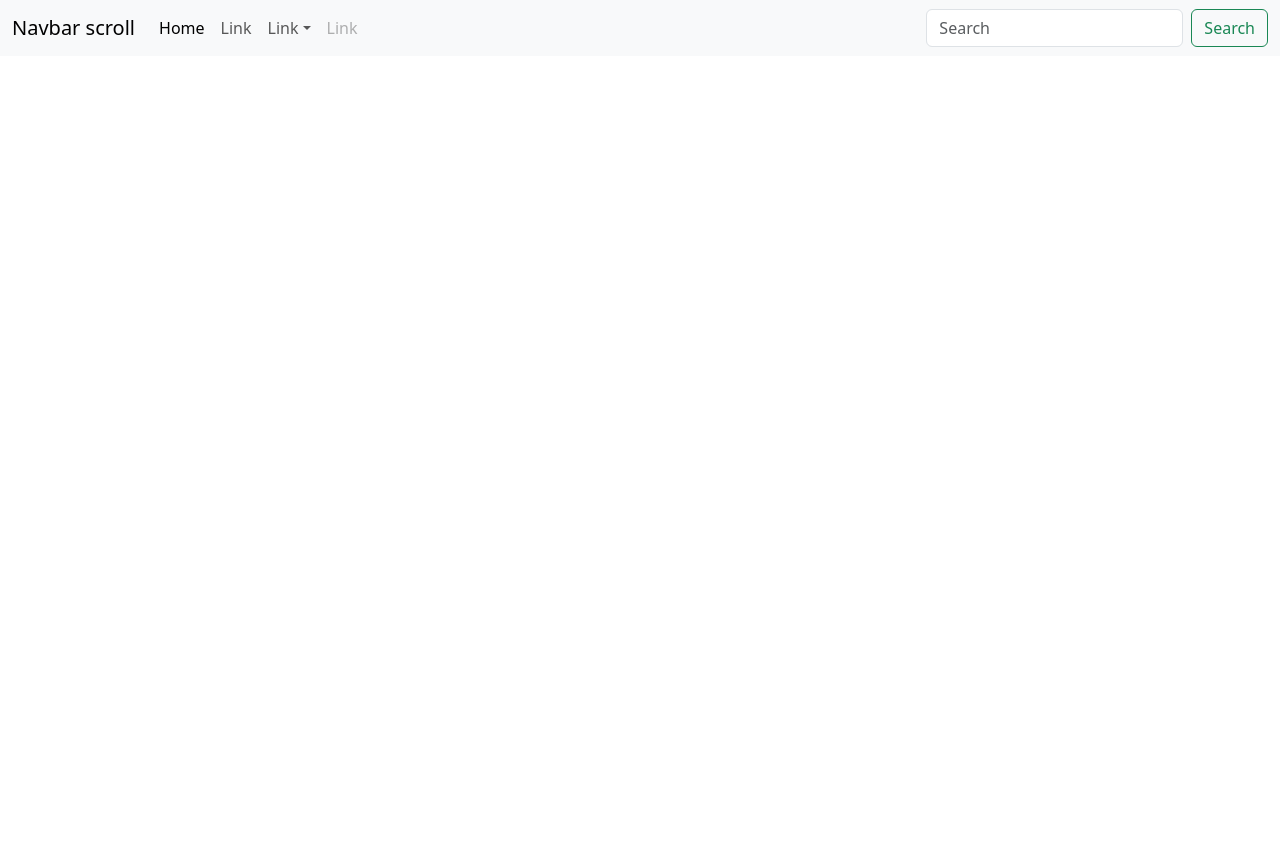
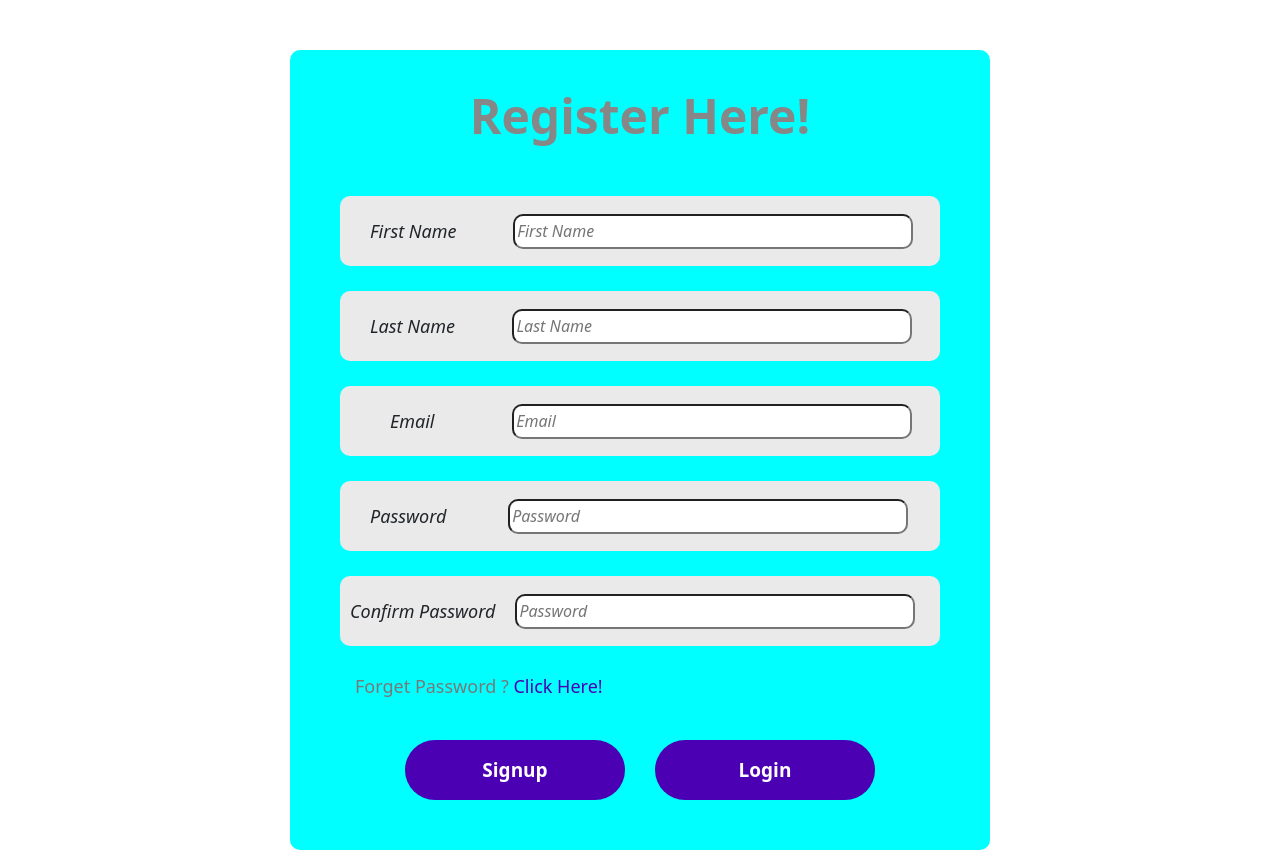
Before and after one commit to vjeet-jadhav/car_rental_system, a React (Vite) app in the folder ProjectCar/client/app/: page / in a window 1280 px wide. Before the commit the page ends 800 px from the top, so only its background shows below. Built offline with nearby package versions, Linux system fonts and the light colour scheme.

Commit message:
Signup/Register Component Added with CSS

```diff
--- a/ProjectCar/client/app/src/App.jsx
+++ b/ProjectCar/client/app/src/App.jsx
@@ -5,6 +5,7 @@ import './App.css'
 import { Routes,Route } from 'react-router-dom'
 import Container from './Screens/Container'
 import Navbar from './Components/Navbar'
+import Signup from './Screens/Client/Signup'
 
 function App() {
   const [count, setCount] = useState(0)
@@ -12,6 +13,11 @@ function App() {
   return (
     <>
       <Routes>
+        <Route
+        path='/'
+        element = {<Signup />}
+        >
+        </Route>
 
         <Route
         path="/"
--- /dev/null
+++ b/ProjectCar/client/app/src/Screens/Client/Signup.jsx
@@ -0,0 +1,49 @@
+import '../../assets/Signup.css'
+
+function Signup() {
+    return (
+        <div className="main">
+            <div className='header'>
+                <div className='text'>Register Here!</div>
+                <div className='underline'></div>
+            </div>
+            <div className="fields">
+                <div className="field">
+                    <label htmlFor="fname" className='lables'>First Name</label>
+                    <input type="text" placeholder="First Name" className="inputs" id="fname"/>
+                </div>
+            </div>
+            <div className="fields">
+                <div className="field">
+                    <label htmlFor="lname" className='lables'>Last Name</label>
+                    <input type="text" placeholder="Last Name" className="inputs" id="lname"/>
+                </div>
+            </div>
+            <div className="fields">
+                <div className="field">
+                    <label htmlFor="email" className='mail'>Email</label>
+                    <input type="email" placeholder="Email" className="inputs" id="email"/>
+                </div>
+            </div>
+            <div className="fields">
+                <div className="field">
+                    <label htmlFor="pass" className='lables'>Password</label>
+                    <input type="password" placeholder="Password" className="inputs" id="pass"/>
+                </div>
+            </div>
+            <div className="fields">
+                <div className="field">
+                    <label htmlFor="cnfpass" className='cfn'>Confirm Password</label>
+                    <input type="password" placeholder="Password" className="cfninp" id="cnfpass"/>
+                </div>
+            </div>
+            <div className="forgot-password">Forget Password ? <span>Click Here!</span></div>
+            <div className="submit-container">
+                <div className="submit">Signup</div>
+                <div className="submit">Login</div>
+            </div>
+        </div>
+    );
+}
+
+export default Signup
--- /dev/null
+++ b/ProjectCar/client/app/src/assets/Signup.css
@@ -0,0 +1,127 @@
+.main{
+    display: flex;
+    flex-direction: column;
+    margin: auto;
+    margin-top: 50px;
+    width: 700px;
+    border-radius: 10px;
+    background-color: aqua;
+    padding-bottom: 10px;
+}
+
+.header{
+    display: flex;
+    flex-direction: column;
+    align-items: center;
+    gap: 9px;
+    width: 100%;
+    margin-top: 30px;
+}
+
+.text{
+    font-size: 48px;
+    font-weight: 700;
+    color: #878787;
+}
+
+.underline{
+    width: 60px;
+    height: 10px;
+    color: white;
+    border-radius: 9px;
+}
+
+.fields{
+    display: flex;
+    flex-direction: column;
+    margin-top: 25px;
+    gap: 25px;
+}
+
+.field{
+    display: flex;
+    align-items: center;
+    margin: auto;
+    width: 600px;
+    height: 70px;
+    background-color: #eaeaea;
+    border-radius: 10px;
+}
+
+.lables{
+    margin: 0px 30px;
+    font-weight: 400;
+    font-size: 18px;
+    font-style: oblique;
+}
+
+.mail{
+    margin: 0px 50px;
+    font-weight: 400;
+    font-size: 18px;
+    font-style: oblique;
+}
+
+.cfn{
+    margin: 0px 10px;
+    font-weight: 400;
+    font-size: 18px;
+    font-style: oblique;
+}
+
+.inputs{
+    margin: 0px auto;
+    height: 35px;
+    width: 400px;
+    border-radius: 10px;
+    font-style: oblique;
+}
+
+.cfninp{
+    margin: 0px 10px;
+    height: 35px;
+    width: 400px;
+    border-radius: 10px;
+    font-style: oblique;
+}
+
+.birth{
+    margin: 0px 45px;
+    height: 35px;
+    width: 390px;
+    border-radius: 10px;
+    font-style: oblique;
+}
+
+.forgot-password{
+    padding-left: 65px;
+    margin-top: 27px;
+    color: #797979;
+    font-size: 18px;
+}
+
+.forgot-password span{
+    color: #4c00b4;
+    cursor: pointer;
+
+}
+
+.submit-container{
+    display: flex;
+    gap: 30px;
+    margin: 40px auto;
+}
+
+.submit{
+    display: flex;
+    justify-content: center;
+    align-items: center;
+    width: 220px;
+    height: 60px;
+    color: white;
+    background-color: #4c00b4;
+    border-radius: 50px;
+    font-size: 19px;
+    font-weight: 700;
+    cursor: pointer;
+}
```
